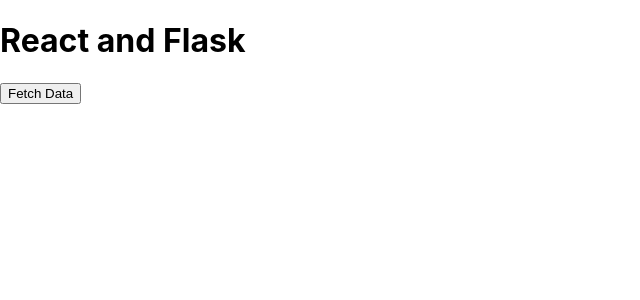
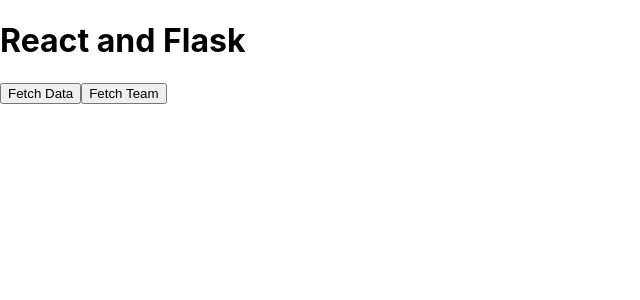
Before and after one commit to itamaraloni/NBA-Playoffs-Brackets-App-Client, a React (Create React App) app: page / in a window 1280 px wide. Shown: the top 300 px of the page, without its empty margins (0-640 px from the left). Built offline with nearby package versions, Linux system fonts and the light colour scheme.

Commit message:
call to team api and prints/small fixes

```diff
--- a/src/App.js
+++ b/src/App.js
@@ -5,10 +5,23 @@ function App() {
 
   const fetchData = async () => {
     try {
+      console.log("Making request to api/data...");
       const response = await fetch('http://127.0.0.1:5000/api/data');
       const result = await response.json();
       setData(result.message);
-      console.log("noderski");
+      console.log("Finished Request");
+    } catch (error) {
+      console.error('Error fetching data:', error);
+    }
+  };
+
+  const fetchTeam = async (teamName) => {
+    try {
+      console.log(`Making request to api/teams/${teamName}...`);
+      const response = await fetch(`http://127.0.0.1:5000/api/teams/${teamName}`);
+      const result = await response.json();
+      // setData(result.message);
+      console.log(`Finished Request: ${result.message}`);
     } catch (error) {
       console.error('Error fetching data:', error);
     }
@@ -18,7 +31,8 @@ function App() {
     <div className="App">
       <header className="App-header">
         <h1>React and Flask</h1>
-        <button onClick={fetchData}>Fetch Data</button>
+        <button onClick={() => fetchData()}>Fetch Data</button>
+        <button onClick={() => fetchTeam('Celtics')}>Fetch Team</button>
         {data && <p>{data}</p>}
       </header>
     </div>
```
